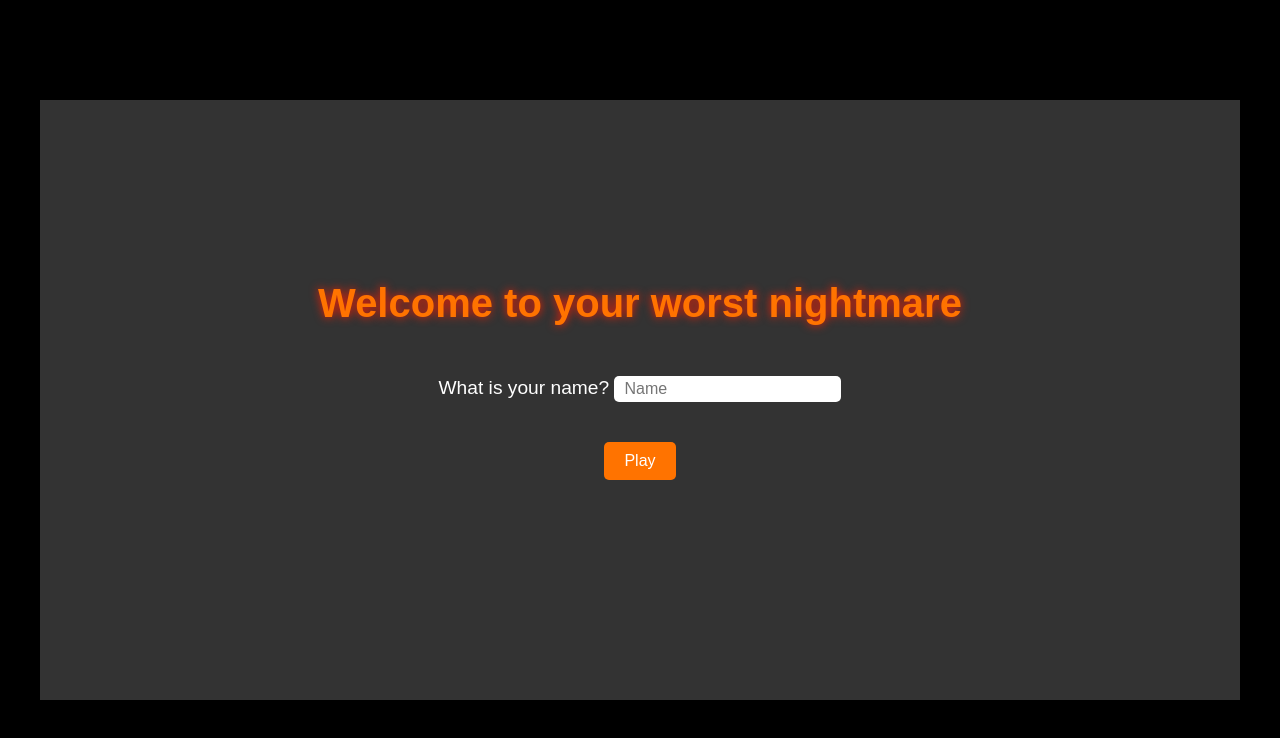
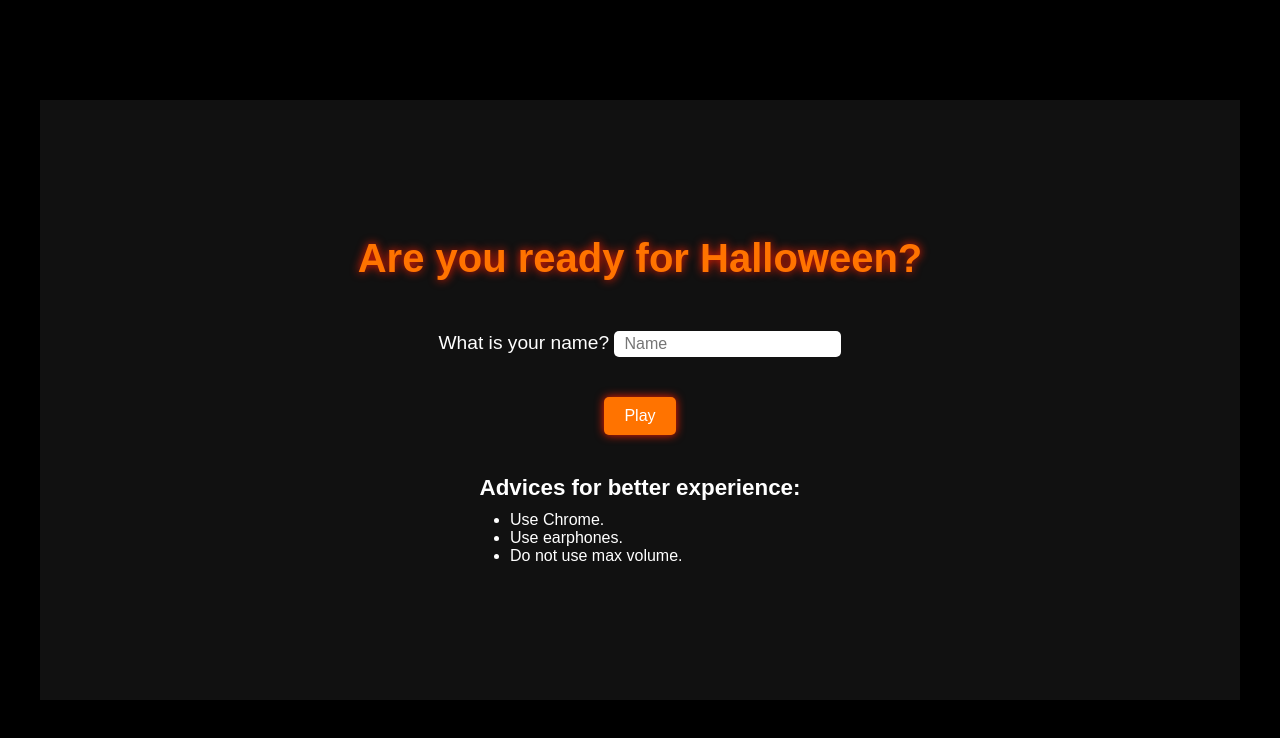
Before and after one commit to narsodev/daw-lm-halloween, a website: page index.html in a window 1280 px wide. Drawn offline with Linux system fonts and the light colour scheme.

Commit message:
Add and fix styles and text

```diff
--- a/index.html
+++ b/index.html
@@ -12,12 +12,20 @@
     <audio src="sounds/background.mp3" loop id="background-audio" type="audio/mpeg"></audio>
 
     <div class="scene menu">
-      <h1>Welcome to your worst nightmare</h1>
+      <h1>Are you ready for Halloween?</h1>
       <form>
         <label for="name">What is your name?</label>
         <input type="text" id="name" required placeholder="Name">
         <button type="submit">Play</button>
       </form>
+      <div class="advices">
+        <h3>Advices for better experience:</h3>
+        <ul>
+          <li>Use Chrome.</li>
+          <li>Use earphones.</li>
+          <li>Do not use max volume.</li>
+        </ul>
+      </div>
     </div>
 
     <div class="scene house hidden">
--- a/styles/style.css
+++ b/styles/style.css
@@ -51,10 +51,11 @@ h1 {
 }
 
 .menu {
-  background-color: #333;
+  background-color: #111;
   color: #fff;
   display: grid;
   place-content: center;
+  text-align: center;
 }
 
 .menu h1 {
@@ -62,7 +63,6 @@ h1 {
 }
 
 .menu form {
-  text-align: center;
   font-size: 1.2rem;
 }
 
@@ -76,6 +76,7 @@ h1 {
 .menu button {
   display: block;
   background-color: #ff7300;
+  box-shadow: 0 0 10px #ff1e00;
   color: #fff;
   border: none;
   border-radius: 5px;
@@ -87,6 +88,18 @@ h1 {
 
 .menu button:hover {
   background-color: #cc5c01;
+}
+
+.menu h3 {
+  font-size: 1.4rem;
+}
+
+.menu ul {
+  text-align: left;
+  margin: 0 auto;
+  width: 300px;
+  padding-left: 20px;
+  margin-top: 10px;
 }
 
 .house {
```
